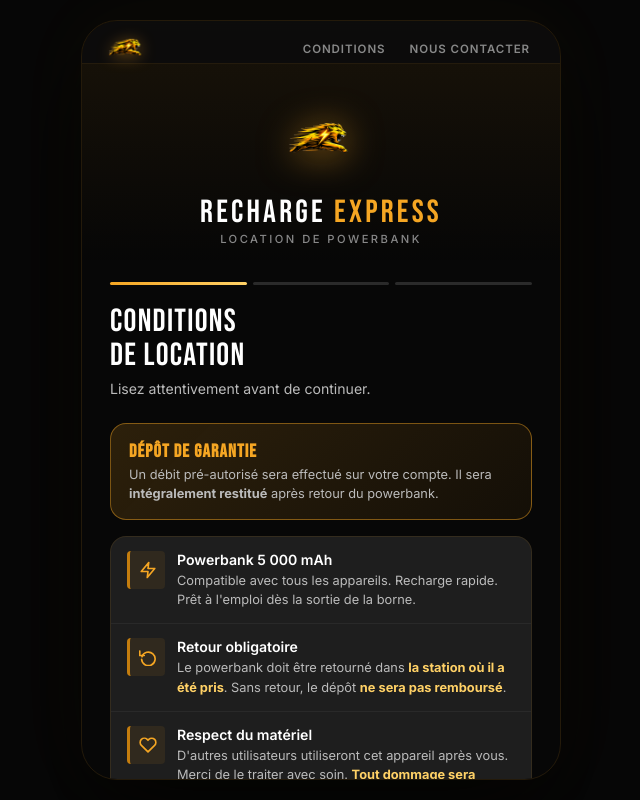
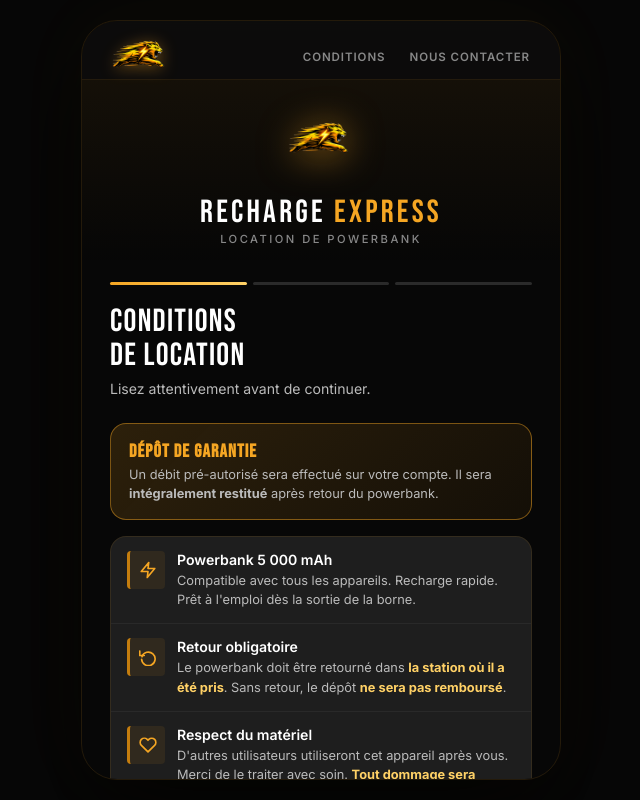
Before and after one commit to Bayla-Amadou/recharge-express, a plain HTML site: page index.html in a window 1280 px wide. Shown: the whole page, without its empty margins (319-959 px from the left). Drawn offline with Linux system fonts and the light colour scheme.

Commit message:
Increase logo height in top navigation bar

```diff
--- a/index.html
+++ b/index.html
@@ -51,7 +51,7 @@
     /* Nav bar */
     .top-nav { display: flex; align-items: center; justify-content: space-between; padding: 14px 20px 0; flex-shrink: 0; }
     .top-nav-logo { display: flex; align-items: center; gap: 8px; }
-    .top-nav-logo img { height: 28px; object-fit: contain; filter: drop-shadow(0 2px 8px rgba(245,166,35,0.4)); }
+    .top-nav-logo img { height: 44px; object-fit: contain; filter: drop-shadow(0 2px 8px rgba(245,166,35,0.4)); }
     .top-nav-links { display: flex; gap: 4px; }
     .top-nav-link { background: none; border: none; color: var(--gray); font-family: 'Inter', sans-serif; font-size: 0.72rem; font-weight: 600; letter-spacing: 0.08em; text-transform: uppercase; cursor: pointer; padding: 6px 10px; border-radius: 8px; transition: color 0.2s, background 0.2s; }
     .top-nav-link:hover { color: var(--white); background: rgba(255,255,255,0.05); }
```
